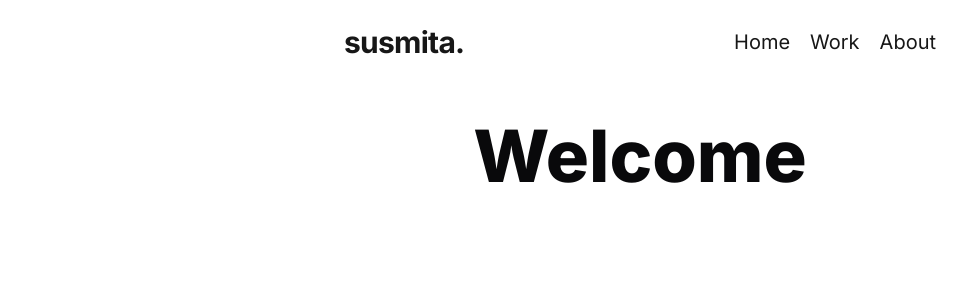
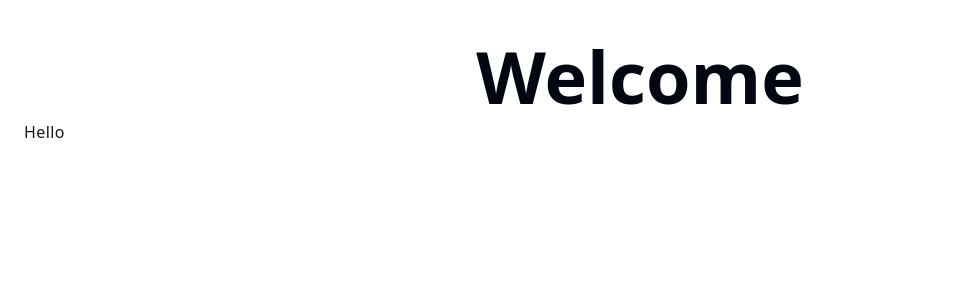
Before and after one commit to Susmita-Dey/portfolio, a Next.js app: page / in a window 1280 px wide. Shown: the top 300 px of the page, without its empty margins (0-974 px from the left). Built offline with nearby package versions, Linux system fonts and the light colour scheme.

Commit message:
Add theme toggle

```diff
--- a/package.json
+++ b/package.json
@@ -15,6 +15,7 @@
     "framer-motion": "^11.1.9",
     "gsap": "^3.12.5",
     "next": "14.2.3",
+    "next-themes": "^0.3.0",
     "react": "^18",
     "react-dom": "^18",
     "tailwind-merge": "^2.3.0",
--- a/src/app/globals.css
+++ b/src/app/globals.css
@@ -5,64 +5,47 @@
 @layer base {
   :root {
     --background: 0 0% 100%;
-    --foreground: 240 10% 3.9%;
-
+    --foreground: 224 71.4% 4.1%;
     --card: 0 0% 100%;
-    --card-foreground: 240 10% 3.9%;
-
+    --card-foreground: 224 71.4% 4.1%;
     --popover: 0 0% 100%;
-    --popover-foreground: 240 10% 3.9%;
-
-    --primary: 240 5.9% 10%;
-    --primary-foreground: 0 0% 98%;
-
-    --secondary: 240 4.8% 95.9%;
-    --secondary-foreground: 240 5.9% 10%;
-
-    --muted: 240 4.8% 95.9%;
-    --muted-foreground: 240 3.8% 46.1%;
-
-    --accent: 240 4.8% 95.9%;
-    --accent-foreground: 240 5.9% 10%;
-
+    --popover-foreground: 224 71.4% 4.1%;
+    --primary: 262.1 83.3% 57.8%;
+    --primary-foreground: 210 20% 98%;
+    --secondary: 220 14.3% 95.9%;
+    --secondary-foreground: 220.9 39.3% 11%;
+    --muted: 220 14.3% 95.9%;
+    --muted-foreground: 220 8.9% 46.1%;
+    --accent: 220 14.3% 95.9%;
+    --accent-foreground: 220.9 39.3% 11%;
     --destructive: 0 84.2% 60.2%;
-    --destructive-foreground: 0 0% 98%;
-
-    --border: 240 5.9% 90%;
-    --input: 240 5.9% 90%;
-    --ring: 240 10% 3.9%;
-
+    --destructive-foreground: 210 20% 98%;
+    --border: 220 13% 91%;
+    --input: 220 13% 91%;
+    --ring: 262.1 83.3% 57.8%;
     --radius: 0.5rem;
   }
 
   .dark {
-    --background: 240 10% 3.9%;
-    --foreground: 0 0% 98%;
-
-    --card: 240 10% 3.9%;
-    --card-foreground: 0 0% 98%;
-
-    --popover: 240 10% 3.9%;
-    --popover-foreground: 0 0% 98%;
-
-    --primary: 0 0% 98%;
-    --primary-foreground: 240 5.9% 10%;
-
-    --secondary: 240 3.7% 15.9%;
-    --secondary-foreground: 0 0% 98%;
-
-    --muted: 240 3.7% 15.9%;
-    --muted-foreground: 240 5% 64.9%;
-
-    --accent: 240 3.7% 15.9%;
-    --accent-foreground: 0 0% 98%;
-
+    --background: 224 71.4% 4.1%;
+    --foreground: 210 20% 98%;
+    --card: 224 71.4% 4.1%;
+    --card-foreground: 210 20% 98%;
+    --popover: 224 71.4% 4.1%;
+    --popover-foreground: 210 20% 98%;
+    --primary: 263.4 70% 50.4%;
+    --primary-foreground: 210 20% 98%;
+    --secondary: 215 27.9% 16.9%;
+    --secondary-foreground: 210 20% 98%;
+    --muted: 215 27.9% 16.9%;
+    --muted-foreground: 217.9 10.6% 64.9%;
+    --accent: 215 27.9% 16.9%;
+    --accent-foreground: 210 20% 98%;
     --destructive: 0 62.8% 30.6%;
-    --destructive-foreground: 0 0% 98%;
-
-    --border: 240 3.7% 15.9%;
-    --input: 240 3.7% 15.9%;
-    --ring: 240 4.9% 83.9%;
+    --destructive-foreground: 210 20% 98%;
+    --border: 215 27.9% 16.9%;
+    --input: 215 27.9% 16.9%;
+    --ring: 263.4 70% 50.4%;
   }
 }
 
--- a/src/app/layout.tsx
+++ b/src/app/layout.tsx
@@ -2,6 +2,7 @@ import type { Metadata } from "next";
 import { Inter } from "next/font/google";
 import "./globals.css";
 import Navigation from "@/components/Navigation";
+import { ThemeProvider } from "@/components/theme-provider";
 
 const inter = Inter({ subsets: ["latin"] });
 
@@ -16,13 +17,20 @@ export default function RootLayout({
   children: React.ReactNode;
 }>) {
   return (
-    <html lang="en">
-      <body className={inter.className}>
-        <main className="w-1/2 mx-auto p-1">
-          <Navigation />
-          {children}
-        </main>
-      </body>
-    </html>
+    <>
+      <html lang="en" suppressHydrationWarning>
+        <head />
+        <body>
+          <ThemeProvider
+            attribute="class"
+            defaultTheme="system"
+            enableSystem
+            disableTransitionOnChange
+          >
+            {children}
+          </ThemeProvider>
+        </body>
+      </html>
+    </>
   );
 }
--- a/src/app/page.tsx
+++ b/src/app/page.tsx
@@ -1,7 +1,10 @@
+import ShinyButton from "@/components/ShinyButton";
+
 const HomePage = () => {
   return (
     <section>
       <h1 className="text-7xl font-extrabold text-center mt-10">Welcome</h1>
+      <ShinyButton type="button">Hello</ShinyButton>
     </section>
   );
 };
--- a/src/components/ShinyButton.tsx
+++ b/src/components/ShinyButton.tsx
@@ -1,11 +1,24 @@
-import { motion } from "framer-motion";
+"use client"; // for nextjs
 
-const ShinyButton = () => {
+import { motion, type HTMLMotionProps } from "framer-motion";
+
+type ExtendedMotionProps = HTMLMotionProps<"button"> & {
+  initial?: Record<string, unknown>;
+  animate?: Record<string, unknown>;
+};
+
+type ShinyButtonProps = ExtendedMotionProps & {
+  children: React.ReactNode;
+};
+
+export default function ShinyButton({
+  children,
+  type = "button", // Default to "button" type
+  ...rest
+}: ShinyButtonProps) {
   return (
     <motion.button
-      // @ts-ignore
       initial={{ "--x": "100%", scale: 1 }}
-      // @ts-ignore
       animate={{ "--x": "-100%" }}
       whileTap={{ scale: 0.97 }}
       transition={{
@@ -23,14 +36,13 @@ const ShinyButton = () => {
           mass: 0.1,
         },
       }}
-      className="px-6 py-2 rounded-md relative radial-gradient"
+      className="radial-gradient relative rounded-md px-6 py-2"
+      {...rest}
     >
-      <span className="text-neutral-100 tracking-wide font-light h-full w-full block relative linear-mask">
-        Start now
+      <span className="text-neutral-900 font-light linear-mask relative block h-full w-full tracking-wide">
+        {children}
       </span>
-      <span className="block absolute inset-0 rounded-md p-px linear-overlay" />
+      <span className="linear-overlay absolute inset-0 block rounded-md p-px" />
     </motion.button>
   );
-};
-
-export default ShinyButton;
+}
--- /dev/null
+++ b/src/components/SkeletonCard.tsx
@@ -0,0 +1,13 @@
+import { Skeleton } from "@/components/ui/skeleton";
+
+export function SkeletonCard() {
+  return (
+    <div className="flex flex-col space-y-3">
+      <Skeleton className="h-[125px] w-[250px] rounded-xl" />
+      <div className="space-y-2">
+        <Skeleton className="h-4 w-[250px]" />
+        <Skeleton className="h-4 w-[200px]" />
+      </div>
+    </div>
+  );
+}
--- /dev/null
+++ b/src/components/theme-provider.tsx
@@ -0,0 +1,9 @@
+"use client";
+
+import * as React from "react";
+import { ThemeProvider as NextThemesProvider } from "next-themes";
+import { type ThemeProviderProps } from "next-themes/dist/types";
+
+export function ThemeProvider({ children, ...props }: ThemeProviderProps) {
+  return <NextThemesProvider {...props}>{children}</NextThemesProvider>;
+}
--- /dev/null
+++ b/src/components/ui/skeleton.tsx
@@ -0,0 +1,15 @@
+import { cn } from "@/lib/utils"
+
+function Skeleton({
+  className,
+  ...props
+}: React.HTMLAttributes<HTMLDivElement>) {
+  return (
+    <div
+      className={cn("animate-pulse rounded-md bg-primary/10", className)}
+      {...props}
+    />
+  )
+}
+
+export { Skeleton }
```
Also changed, not shown: 1 other file (tests, documents, lock files or other folders).
